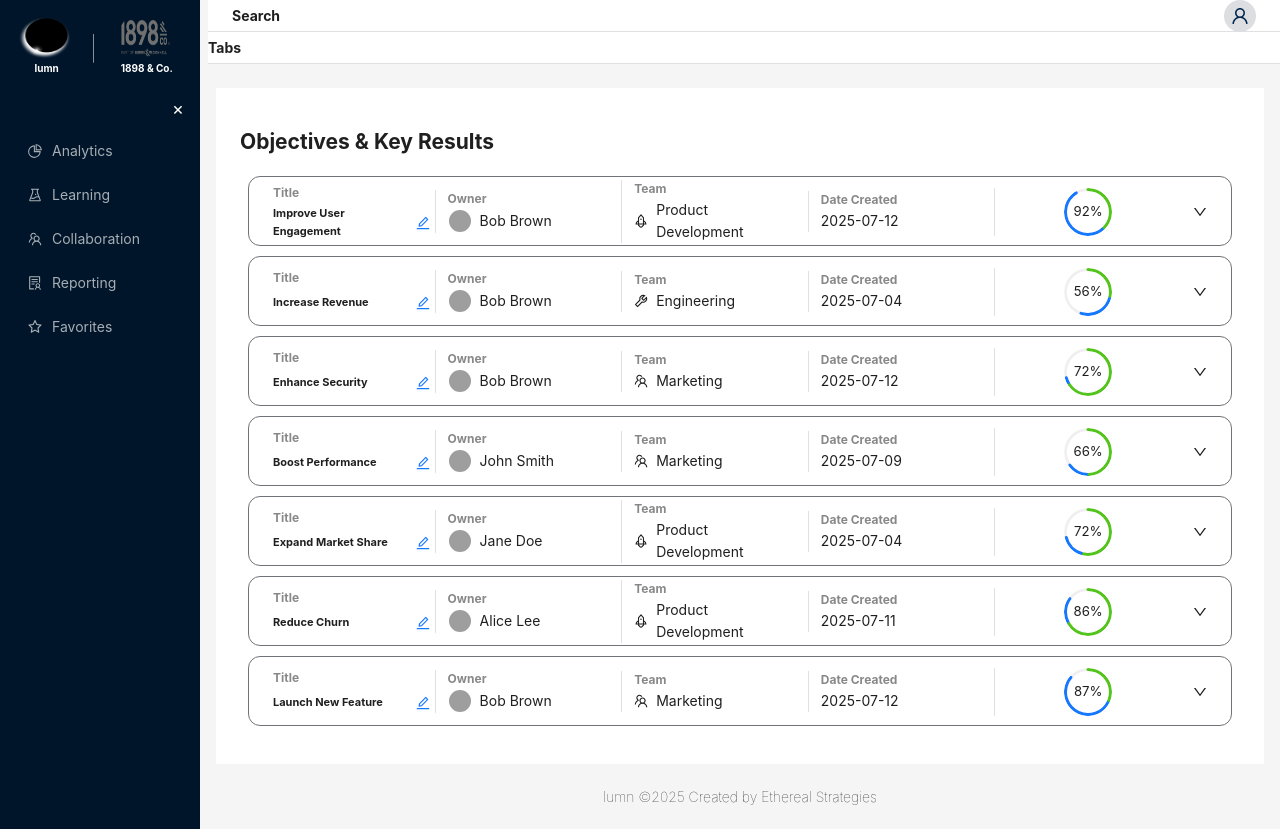
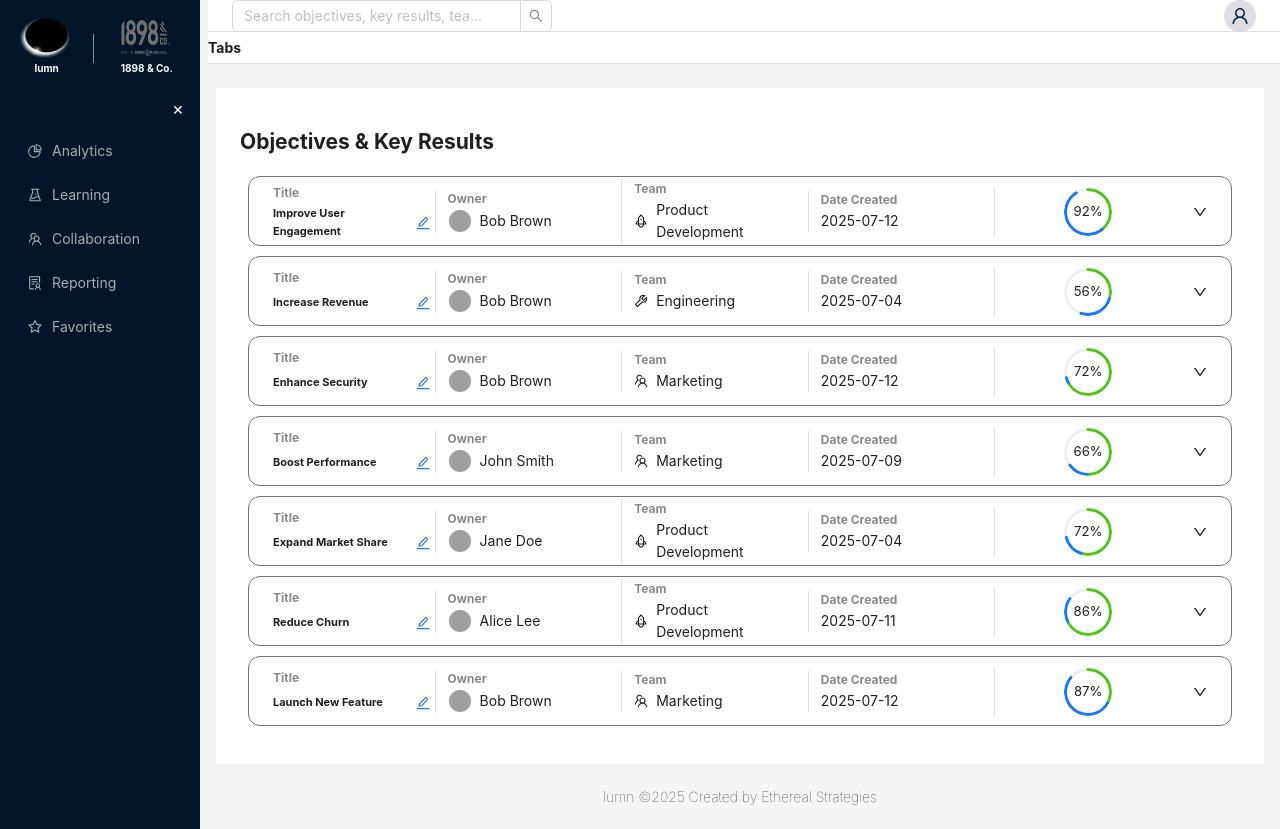
Before and after one commit to 47jClark1210/lumn, a React (Create React App) app: page / in a window 1280 px wide. Built offline with nearby package versions, Linux system fonts and the light colour scheme; grey boxes are pictures that could not be loaded.

Commit message:
feat: Update App component to enhance search functionality and clean up imports

```diff
--- a/src/App.js
+++ b/src/App.js
@@ -7,8 +7,7 @@ import {
   Route,
   Link
 } from 'react-router-dom';
-import { PieChartOutlined, ExperimentOutlined, StarOutlined, TeamOutlined, SolutionOutlined, SettingOutlined, UserOutlined, HighlightOutlined, EditOutlined, UpOutlined, DownOutlined, SaveOutlined, RocketOutlined, ToolOutlined, PoweroffOutlined } from '@ant-design/icons';
-import SubMenu from 'antd/es/menu/SubMenu';
+import { PieChartOutlined, ExperimentOutlined, StarOutlined, TeamOutlined, SolutionOutlined, SettingOutlined, UserOutlined, EditOutlined, UpOutlined, DownOutlined, SaveOutlined, RocketOutlined, ToolOutlined, PoweroffOutlined } from '@ant-design/icons';
 
 const { Header, Content, Footer, Sider } = Layout;
 
@@ -690,7 +689,12 @@ function App() {
     alignItems: 'center'
   }}
 >
-  <span>Search</span>
+  <Input.Search
+    placeholder="Search objectives, key results, teams..."
+    allowClear
+    style={{ width: 320 }}
+    onSearch={value => console.log(value)}
+  />
   <Dropdown overlay={profileMenu} placement="bottomRight" trigger={['click']}>
     <Avatar icon={<UserOutlined style={{ color: '#00264d' }} />} style={{ backgroundColor: '#dcdee1ff', cursor: 'pointer' }} />
   </Dropdown>
```
